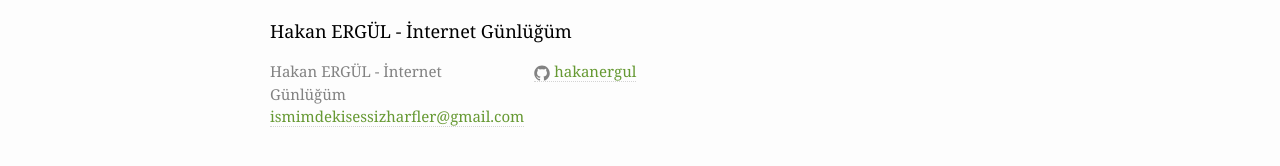
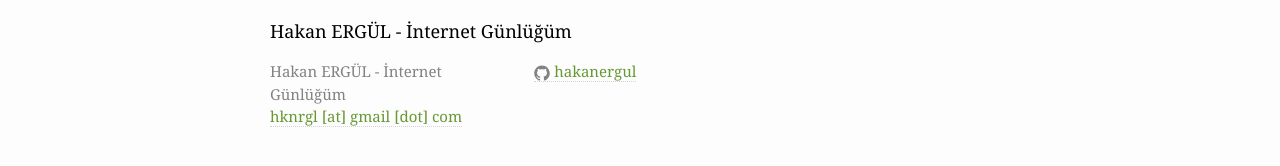
Before and after one commit to hakanergul/hakanergul.github.io, a Jekyll site: the page built from links.md, in a window 1280 px wide. Shown: the part 399-565 px from the top of the page. Built offline with Jekyll 4.4.1, drawn with Linux system fonts in a browser that asks for light colours.

Commit message:
Update _config.yml

```diff
--- a/_config.yml
+++ b/_config.yml
@@ -1,6 +1,6 @@
 # Site settings
 title: Hakan ERGÜL - İnternet Günlüğüm
-email: ismimdekisessizharfler@gmail.com
+email: hknrgl [at] gmail [dot] com
 description: > # this means to ignore newlines until "baseurl:"
 
 baseurl: "" # the subpath of your site, e.g. /blog/
```
